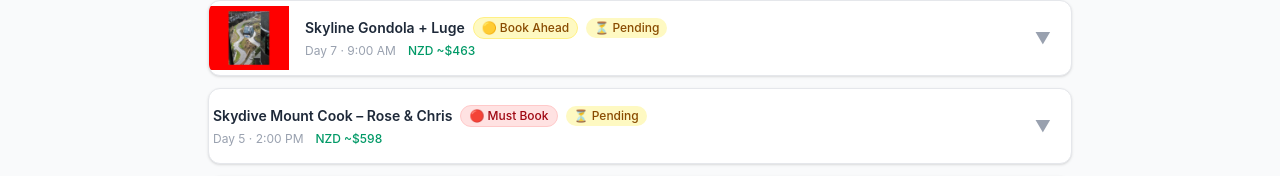
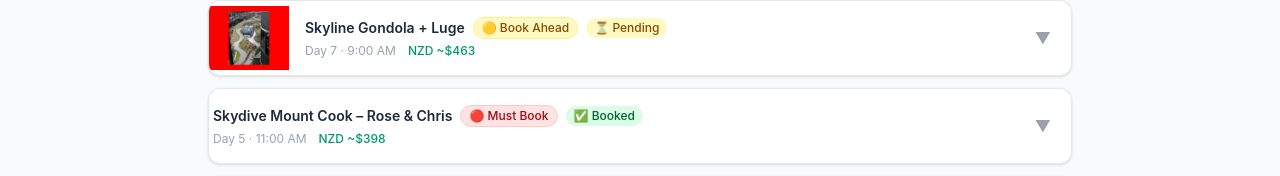
Before and after one commit to HelloRicky/NZ-Trip-Complete-Package, a Next.js app: page /activities in a window 1280 px wide. Shown: the part 775-951 px from the top of the page. Built offline with nearby package versions, Linux system fonts and the light colour scheme.

Commit message:
Update skydive: 11am, $199/person, BOOKED
- Time changed: 2pm → 11am
- Price updated: $299 → $199 per person (total $398)
- Status: pending → booked
- Day 5 reshuffled: skydive first, then Hooker Valley hike

```diff
--- a/src/data/activities.ts
+++ b/src/data/activities.ts
@@ -124,12 +124,12 @@
     id: 'skydive-mtcook',
     name: { en: 'Skydive Mount Cook – Rose & Chris', zh: '库克山跳伞 – Rose & Chris' },
     day: 5,
-    time: '2:00 PM',
+    time: '11:00 AM',
     duration: { en: '~30 min experience', zh: '约30分钟体验' },
     priority: 'high',
-    status: 'pending',
-    costAdult: 299,
-    costTotal: 598,
+    status: 'booked',
+    costAdult: 199,
+    costTotal: 398,
     currency: 'NZD',
     participants: { en: 'Rose & Chris only (others watch)', zh: '仅Rose和Chris（其他人观看）' },
     description: {
@@ -137,8 +137,8 @@
       zh: '在库克山和普卡基湖上空10,000英尺双人跳伞！壮观的高山风景。快速约30分钟体验。Ricky、Yuyu和孩子们在Glentanner的绝佳观景区观看。',
     },
     notes: {
-      en: '⚠️ BOOK IN ADVANCE! Weather dependent. Photo/video packages available extra. Min weight 45kg, max 100kg.',
-      zh: '⚠️ 提前预订！依天气而定。照片/视频套餐额外收费。最低体重45公斤，最高100公斤。'
+      en: '✅ BOOKED! 11am session. Weather dependent. Photo/video packages available extra. Min weight 45kg, max 100kg.',
+      zh: '✅ 已预订！上午11点场次。依天气而定。照片/视频套餐额外收费。最低体重45公斤，最高100公斤。'
     },
     website: 'https://www.skydivenz.com/mt-cook',
     phone: '+64 3 680 6880',
--- a/src/data/budget.ts
+++ b/src/data/budget.ts
@@ -94,11 +94,11 @@
   },
   {
     name: { en: 'Skydive Mt Cook (Rose & Chris)', zh: '库克山跳伞（Rose & Chris）' },
-    costNZD: 598,
+    costNZD: 398,
     priority: 'high' as const,
     day: 5,
-    status: 'pending' as const,
-    notes: { en: '$299 × 2 people (10,000ft)', zh: '$299 × 2人（10,000英尺）' },
+    status: 'booked' as const,
+    notes: { en: '$199 × 2 people (10,000ft)', zh: '$199 × 2人（10,000英尺）' },
   },
   {
     name: { en: 'Skyline Gondola + Luge', zh: '天际缆车 + 滑道' },
--- a/src/data/itinerary.ts
+++ b/src/data/itinerary.ts
@@ -156,25 +156,26 @@
         ],
       },
       {
-        title: { en: 'Morning/Early Afternoon – Hooker Valley Track', zh: '上午/下午早间 – Hooker Valley步道' },
+        title: { en: 'Late Morning – SKYDIVE MOUNT COOK! 🪂', zh: '上午 – 库克山跳伞！ 🪂' },
         activities: [
-          { time: '10:30 AM', emoji: '🥾', name: { en: 'HOOKER VALLEY TRACK', zh: 'HOOKER VALLEY步道' }, type: 'free', cost: { en: 'FREE', zh: '免费' }, notes: { en: '⭐⭐⭐ MUST-DO! 10km return, 3-4 hrs. 3 swing bridges!', zh: '⭐⭐⭐ 必做！往返10公里，3-4小时。3座吊桥！' } },
-          { time: '1:00 PM', emoji: '🍽️', name: { en: 'Quick picnic lunch at trailhead', zh: '步道起点快速野餐' }, type: 'normal' },
+          { time: '10:30 AM', emoji: '🚗', name: { en: 'Drive to Skydive Mount Cook (Glentanner)', zh: '驾车前往库克山跳伞（Glentanner）' }, type: 'normal', notes: { en: '~20 min drive from Lake Pukaki viewpoint', zh: '距普卡基湖观景台约20分钟车程' } },
+          { time: '11:00 AM', emoji: '🪂', name: { en: 'SKYDIVE MOUNT COOK – Rose & Chris!', zh: '库克山跳伞 – Rose & Chris！' }, type: 'must-book', cost: { en: '$199 per person (10,000ft) – BOOKED!', zh: '$199/人（10,000英尺）– 已预订！' }, notes: { en: '⭐⭐⭐ ADRENALINE RUSH! 10,000ft tandem jump over Mt Cook! ~30 min experience. Ricky, Yuyu & kids watch from ground – great viewing area!', zh: '⭐⭐⭐ 肾上腺素飙升！在库克山上空10,000英尺双人跳伞！约30分钟体验。Ricky、Yuyu和孩子们在地面观看 – 观景区很棒！' } },
+          { time: '12:00 PM', emoji: '📸', name: { en: 'Post-jump photos & celebration', zh: '跳伞后拍照 & 庆祝' }, type: 'normal', notes: { en: 'Photo/video packages available', zh: '有照片/视频套餐可选' } },
         ],
       },
       {
-        title: { en: 'Afternoon – SKYDIVE MOUNT COOK! 🪂', zh: '下午 – 库克山跳伞！ 🪂' },
+        title: { en: 'Afternoon – Hooker Valley Track', zh: '下午 – Hooker Valley步道' },
         activities: [
-          { time: '1:30 PM', emoji: '🚗', name: { en: 'Drive to Skydive Mount Cook (Glentanner)', zh: '驾车前往库克山跳伞（Glentanner）' }, type: 'normal', notes: { en: '~15 min drive from Hooker Valley', zh: '距Hooker Valley约15分钟车程' } },
-          { time: '2:00 PM', emoji: '🪂', name: { en: 'SKYDIVE MOUNT COOK – Rose & Chris!', zh: '库克山跳伞 – Rose & Chris！' }, type: 'must-book', cost: { en: '~$299 per person (10,000ft)', zh: '约$299/人（10,000英尺）' }, notes: { en: '⭐⭐⭐ ADRENALINE RUSH! 10,000ft tandem jump over Mt Cook! ~30 min experience. Ricky, Yuyu & kids watch from ground – great viewing area!', zh: '⭐⭐⭐ 肾上腺素飙升！在库克山上空10,000英尺双人跳伞！约30分钟体验。Ricky、Yuyu和孩子们在地面观看 – 观景区很棒！' } },
-          { time: '3:00 PM', emoji: '📸', name: { en: 'Post-jump photos & celebration', zh: '跳伞后拍照 & 庆祝' }, type: 'normal', notes: { en: 'Photo/video packages available', zh: '有照片/视频套餐可选' } },
+          { time: '12:30 PM', emoji: '🚗', name: { en: 'Drive to Hooker Valley carpark', zh: '驾车前往Hooker Valley停车场' }, type: 'normal', notes: { en: '~15 min from Glentanner', zh: '距Glentanner约15分钟' } },
+          { time: '12:45 PM', emoji: '🍽️', name: { en: 'Quick picnic lunch at trailhead', zh: '步道起点快速野餐' }, type: 'normal' },
+          { time: '1:15 PM', emoji: '🥾', name: { en: 'HOOKER VALLEY TRACK', zh: 'HOOKER VALLEY步道' }, type: 'free', cost: { en: 'FREE', zh: '免费' }, notes: { en: '⭐⭐⭐ MUST-DO! 10km return, 3-4 hrs. 3 swing bridges!', zh: '⭐⭐⭐ 必做！往返10公里，3-4小时。3座吊桥！' } },
         ],
       },
       {
         title: { en: 'Late Afternoon – Drive to Twizel', zh: '傍晚 – 驱车前往特威泽尔' },
         activities: [
-          { time: '3:30 PM', emoji: '🚗', name: { en: 'Drive to Twizel', zh: '驱车前往特威泽尔' }, type: 'normal', notes: { en: '~45 min drive. Saves driving time for Queenstown tomorrow!', zh: '约45分钟车程。为明天去皇后镇节省时间！' } },
-          { time: '4:15 PM', emoji: '🏕️', name: { en: 'Check into Twizel Holiday Park', zh: '入住特威泽尔假日公园' }, type: 'normal' },
+          { time: '4:30 PM', emoji: '🚗', name: { en: 'Drive to Twizel', zh: '驱车前往特威泽尔' }, type: 'normal', notes: { en: '~45 min drive. Saves driving time for Queenstown tomorrow!', zh: '约45分钟车程。为明天去皇后镇节省时间！' } },
+          { time: '5:15 PM', emoji: '🏕️', name: { en: 'Check into Twizel Holiday Park', zh: '入住特威泽尔假日公园' }, type: 'normal' },
         ],
       },
       {
@@ -185,7 +186,7 @@
         ],
       },
     ],
-    notes: { en: 'Epic day! Hooker Valley hike in the morning, then Rose & Chris SKYDIVE over Mt Cook while others watch. Quick experience (~30 min) then off to Twizel.', zh: '史诗般的一天！上午Hooker Valley徒步，然后Rose和Chris在库克山上空跳伞，其他人在地面观看。快速体验（约30分钟）然后前往特威泽尔。' },
+    notes: { en: 'Epic day! Rose & Chris SKYDIVE at 11am while others watch, then Hooker Valley hike in the afternoon. Great way to burn off the adrenaline!', zh: '史诗般的一天！Rose和Chris上午11点跳伞，其他人观看，然后下午Hooker Valley徒步。燃烧肾上腺素的好方式！' },
   },
   {
     day: 6,
```
